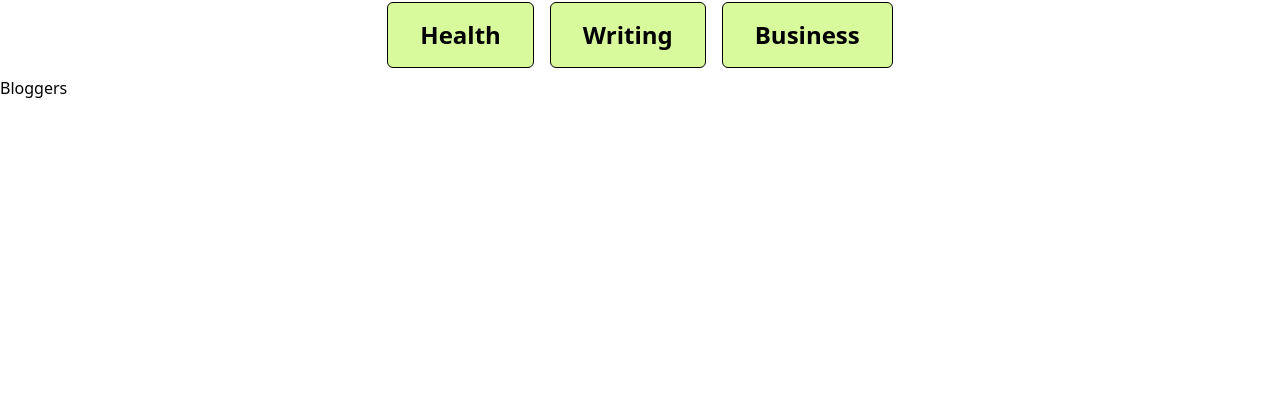
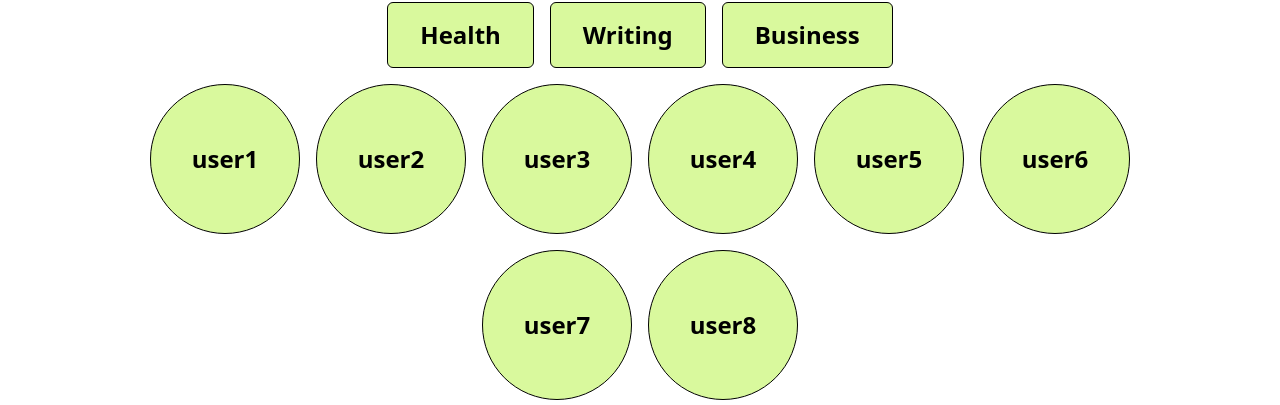
Before and after one commit to samjain233/blogsphere, a Next.js app: page / in a window 1280 px wide. Shown: the part 2232-2637 px from the top of the page. Before the commit the page ends 2332 px from the top, so only its background shows below. Built offline with nearby package versions, Linux system fonts and the light colour scheme; a web font is replaced by a local one.

Commit message:
created bloggers card

```diff
--- a/src/app/components/bloggers/Bloggers.jsx
+++ b/src/app/components/bloggers/Bloggers.jsx
@@ -1,8 +1,18 @@
 import React from 'react'
+
+const categoriesList=["user1","user2","user3","user4","user5","user6","user7","user8"]
 
 const Bloggers = () => {
   return (
-    <div>Bloggers</div>
+    <>
+      <div className='flex flex-wrap justify-center items-center sm:px-[8%] lg:px-[10%] 2xl:px-[12%] px-4'>
+    {categoriesList.map((element,index)=>{
+    return <div key={index} className='rounded-circle'>
+        <h2 className=' font-bold text-xl sm:text-2xl border border-black px-8 py-4 rounded-full bg-lime-200 m-2 ' style={{ width: '150px', height: '150px', display: 'flex', justifyContent: 'center', alignItems: 'center' }}>{element}</h2>
+    </div>
+})}
+    </div>
+    </>
   )
 }
 
```
